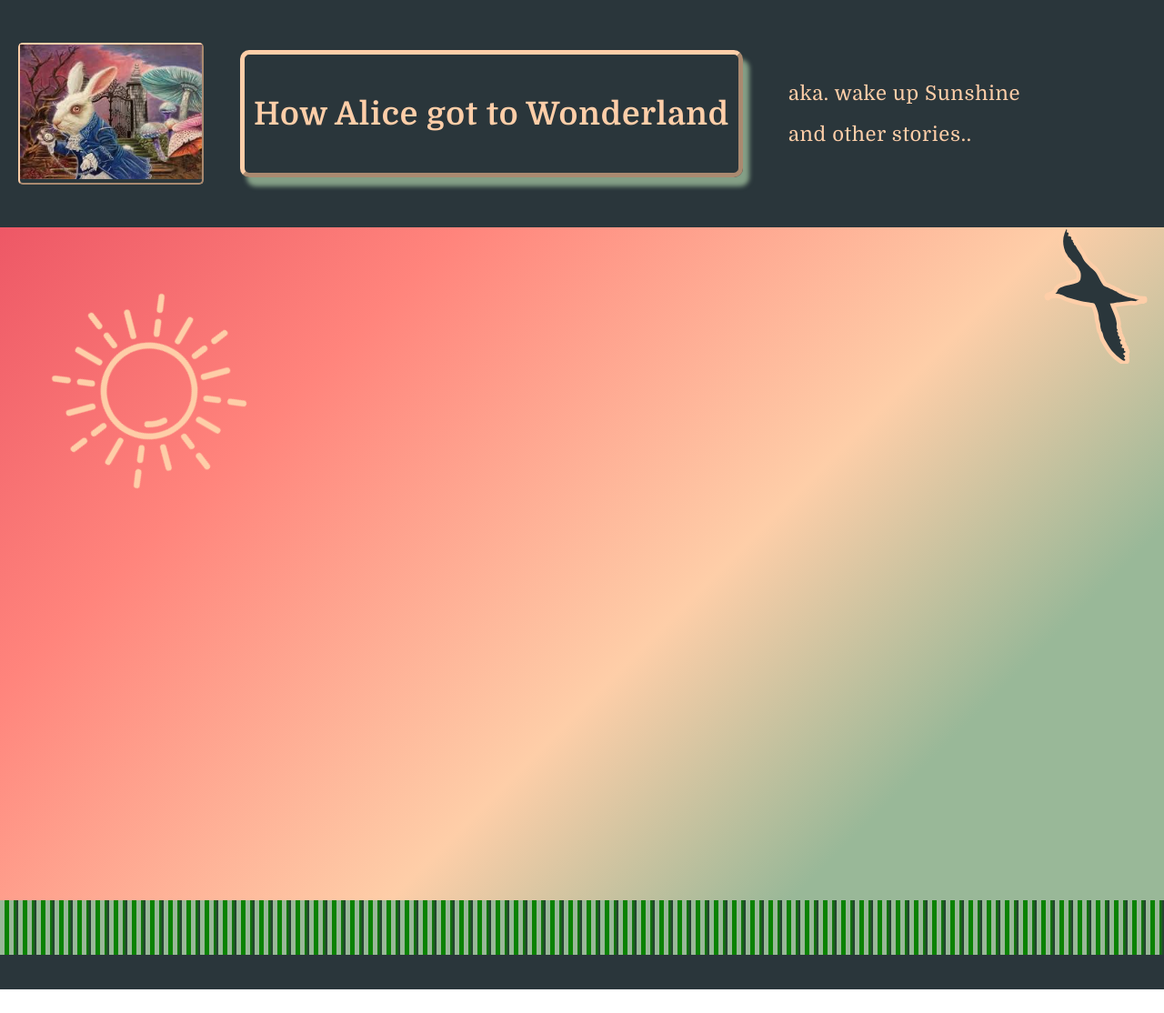
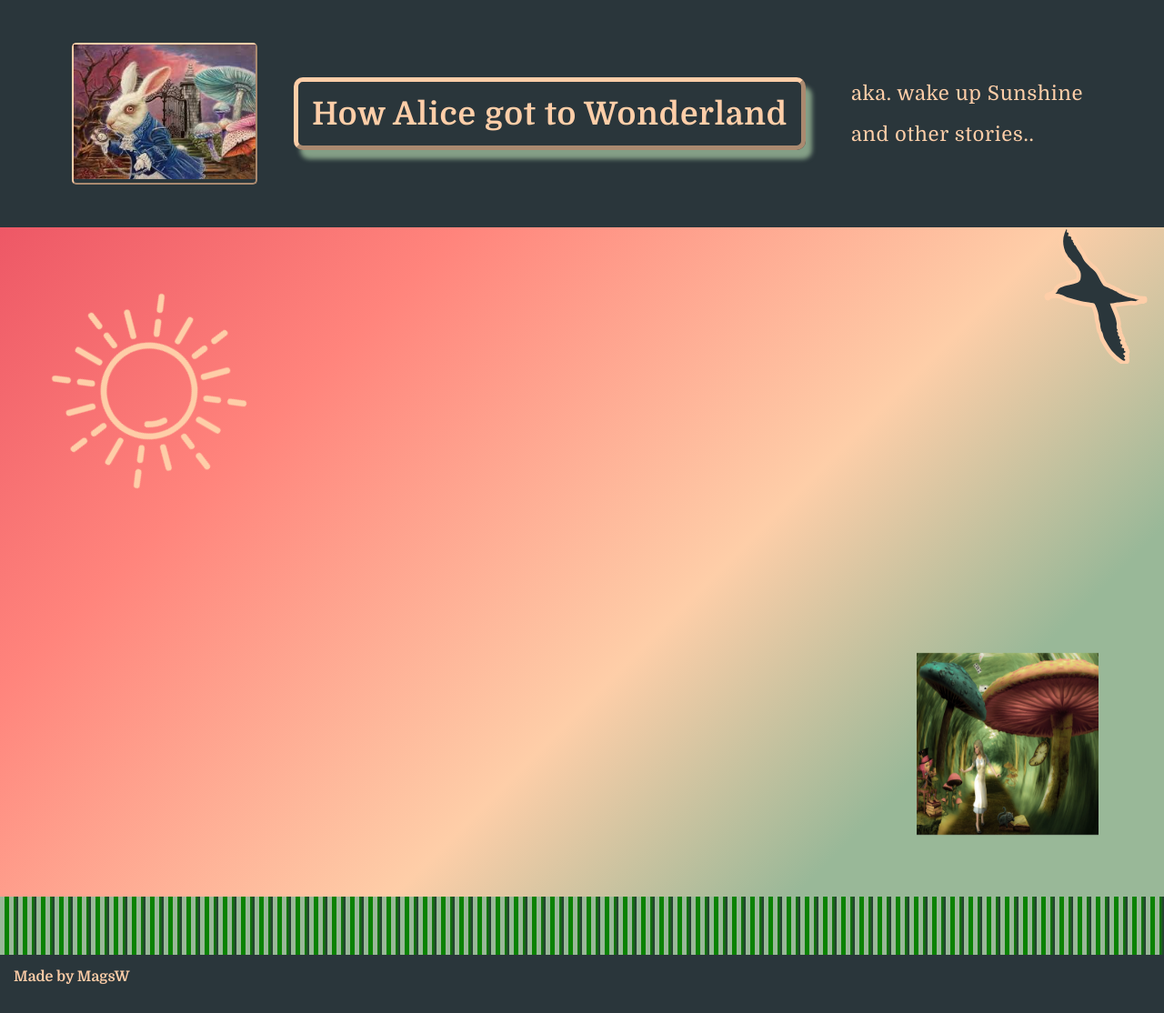
Before and after one commit to MaggieWesolowska/exc-project-one, a plain HTML site: page story-index.html in a window 1280 px wide. Shown: the top 1114 px of the page at 91% size. Before the commit the page ends 1088 px from the top, so only its background shows below. Drawn offline with nearby package versions, Linux system fonts and the light colour scheme.

Commit message:
added photos

```diff
--- a/css/styles.css
+++ b/css/styles.css
@@ -2,7 +2,11 @@
     --color-main: #FECEA8;
     --dark-color: #2A363B;
 }
-
+h3,
+text {
+  margin: 0;
+  padding: 0;
+}
 body {
     margin: 0;
     padding: 0;
@@ -18,6 +22,7 @@ body {
 .header-wrapper {
     display: flex;
     align-items: center;
+    justify-content: center;
     gap: 40px;
     width: 100%;
     height: 250px;
@@ -25,11 +30,13 @@ body {
     background: #2A363B;
 }
 .main-title {
+   display: block;
    color: var(--color-main);
    font-size: 30px;
    letter-spacing: 0.03em;
 }
 .follow-link {
+  position: relative;
   display: flex;
   flex-wrap: wrap;
   justify-content: flex-end;
@@ -68,7 +75,7 @@ body {
     display: flex;
     justify-content: center;
     border: 5px outset var(--color-main);
-    padding: 10px;
+    padding: 15px;
     border-radius: 10px;
     box-shadow: 7px 10px 5px 0px rgba(153,184,152,0.81);
     -webkit-box-shadow: 7px 10px 5px 0px rgba(153,184,152,0.81);
@@ -100,7 +107,7 @@ body {
    position: absolute;
    bottom: 0;
    width: 100%;
-   height: 60px;
+   height: 5vw;
    background: linear-gradient(
     90deg,
     #99B898 25%,
@@ -129,10 +136,22 @@ body {
   stroke: 8px;
   /* animation: rabbit 15s cubic-bezier(0.07, 0.81, 0.94, 0.75) infinite; */
 }
+.decoration {
+  position: absolute;
+  right: 25vh;
+  bottom: 10vw;
+}
 .footer-wrapper {
   background: var(--dark-color);
   width: 110%;
-  height: 3vw;
+  height: 5vw;
+}
+text {
+  display: block;
+  padding: 15px;
+  height: 1vw;
+  color: var(--color-main);
+  font-weight: 700;
 }
 @keyframes spinSun {
     0% {
--- a/story-index.html
+++ b/story-index.html
@@ -32,11 +32,16 @@
         <main class="main-wrapper">
             <svg class="sun" width="200" height="200"><use href="./images/icons.svg#icon-sun"></use></svg>
             <div class="grass"></div>
+            <div class="decoration">
+                <img src="./images/alice-land.jpeg" alt="alice-land" width="200" height="200">
+            </div>
             <svg class="bird" width="150" height="150"><use href="./images/bird-icon.svg#icon-bird1"></use></svg>
             <svg class="rabbit" width="110" height="110"><use href="./images/rabbit-icon.svg#icon-"></use></svg>
         </main>
         <footer class="footer-wrapper">
-
+            <div>
+             <text>Made by MagsW</text>
+            </div>
         </footer>
     </body>
 </html>
```
Also changed, not shown: images/alice-cat.jpg (added), images/alice-land.jpeg (added), images/alice-rabbit.png (added), images/cheeshire-cat.png (added).
